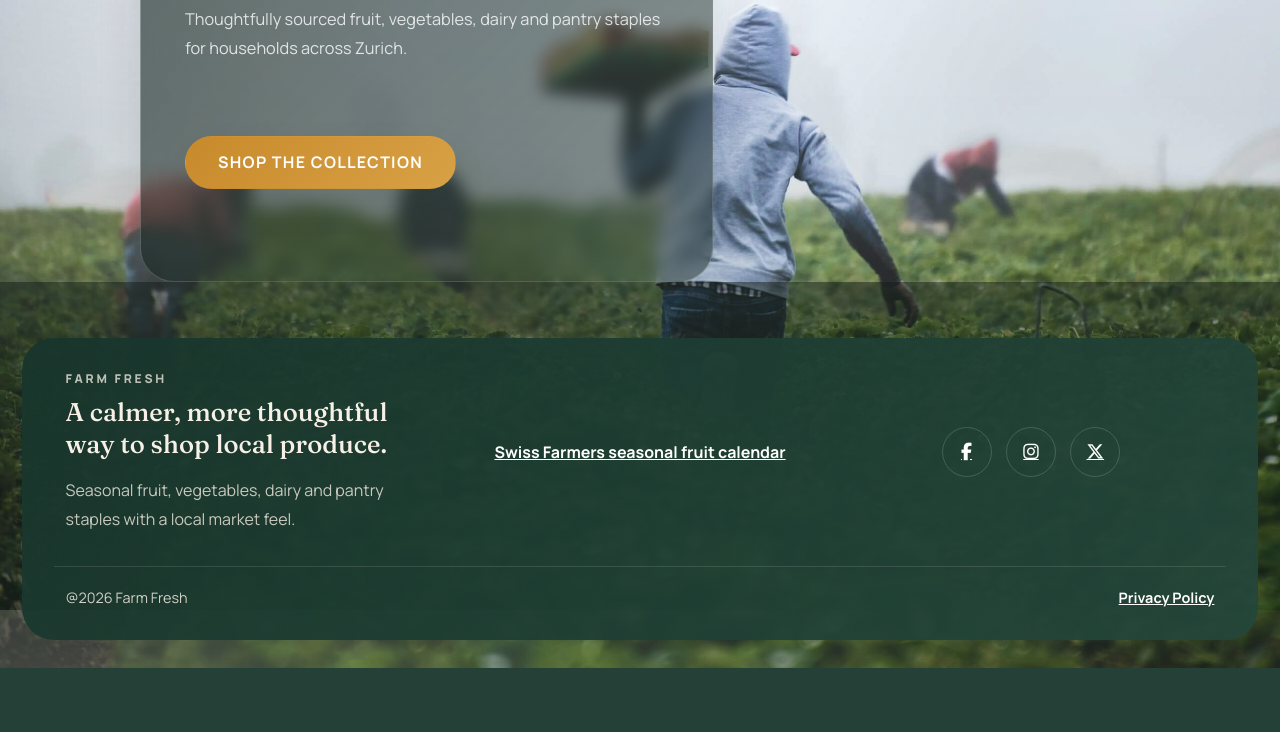
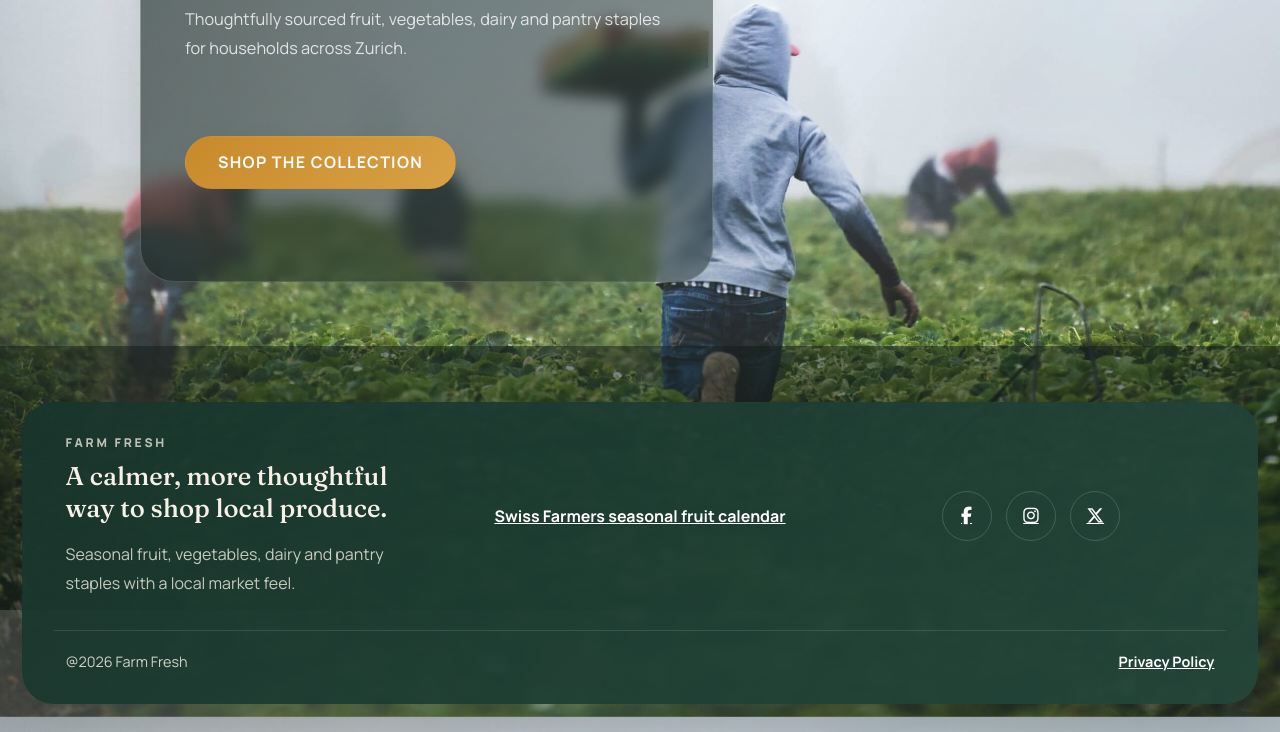
Before and after one commit to Joao4569/farm_fresh_2.0, a Django app: page / in a window 1280 px wide. Shown: the part 990-1722 px from the top of the page. Before the commit the page ends 1658 px from the top, so only its background shows below. Run offline with Django 5.2, Linux system fonts and the light colour scheme; some libraries are stand-ins or nearby versions.

Commit message:
style: Add a gap to the hero botttom to prevent the bottom of the hero section from ever touching the the top of the footer on all device sizes.

```diff
--- a/farm_fresh_v_2_0_project/farm_fresh_app/templates/home/index.html
+++ b/farm_fresh_v_2_0_project/farm_fresh_app/templates/home/index.html
@@ -1,12 +1,17 @@
-{% extends "base.html" %} {% load static %} {% block page_header %}
+{% extends "base.html" %}
+{% load static %}
+
+{% block page_header %}
   <div class="container header-container">
     <div class="row">
       <div class="col"></div>
     </div>
   </div>
-{% endblock %} {% block content %}
+{% endblock %}
+
+{% block content %}
   <!-- Homepage hero introducing the new premium market direction -->
-<div class="container h-100 mt-3">
+  <div class="container h-100 mt-3 home-hero-section">
     <div class="row h-100 align-items-center">
       <div class="col-12 col-lg-7 my-auto">
         <div class="hero-panel">
@@ -14,11 +19,12 @@
             Seasonal Swiss produce, styled for sustainable living
           </p>
           <h1 class="display-4 logo-font text-white slogan">
-          Elevate your everyday with nutritious, locally sourced Swiss produce.
+            Elevate your everyday with nutritious, locally sourced Swiss
+            produce.
           </h1>
           <p class="hero-copy mt-4 mb-0">
-          Thoughtfully sourced fruit, vegetables, dairy and pantry staples for
-          households across Zurich.
+            Thoughtfully sourced fruit, vegetables, dairy and pantry staples
+            for households across Zurich.
           </p>
           <div class="my-5 shop-button-container">
             <h4>
--- a/farm_fresh_v_2_0_project/static/css/base.css
+++ b/farm_fresh_v_2_0_project/static/css/base.css
@@ -382,6 +382,10 @@ a.category-badge>span.badge:hover {
   backdrop-filter: blur(8px);
   color: #fff;
   padding: 2.75rem;
+}
+
+.home-hero-section {
+  padding-bottom: clamp(3rem, 8vh, 6rem);
 }
 
 .hero-kicker {
```
Lines whose indentation alone changed are shown as unchanged.
